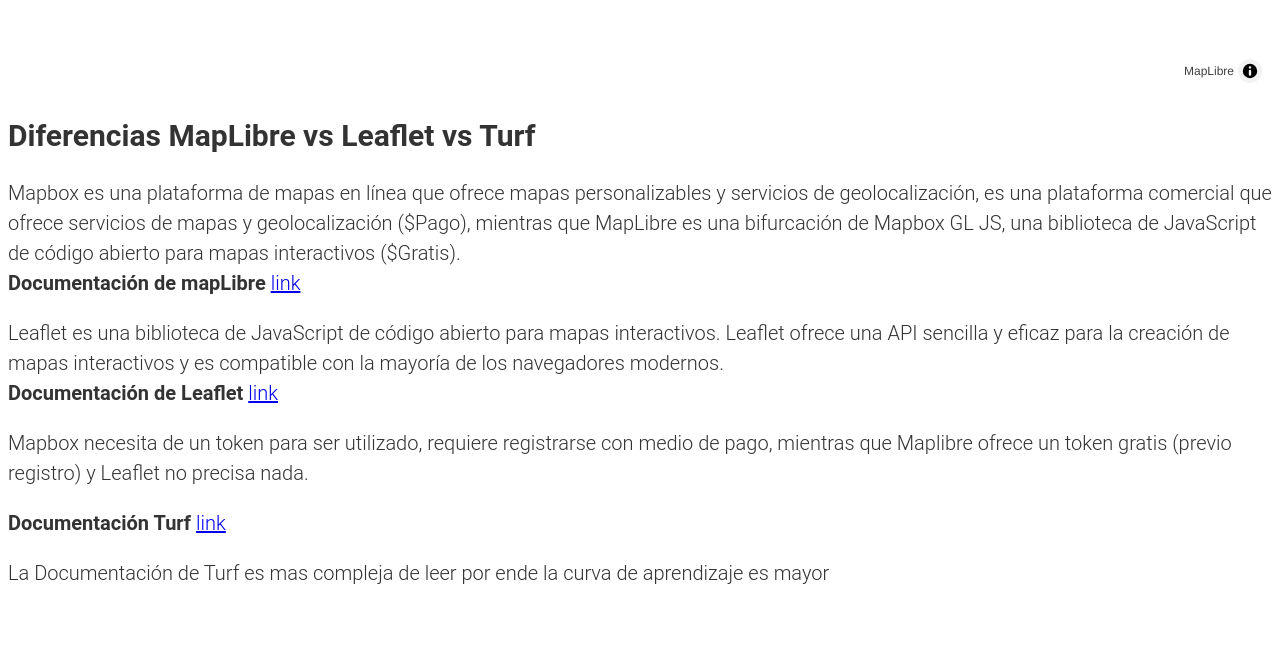
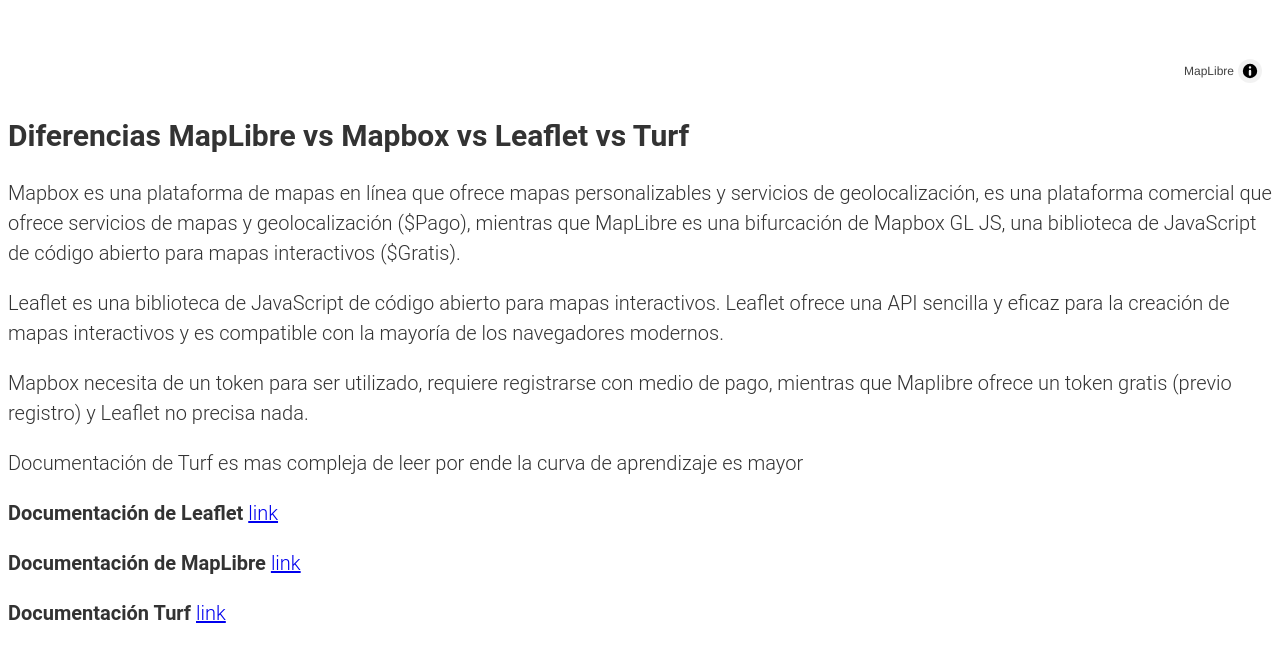
Before and after one commit to mgerezqa/libreriasDeGeoposicionamiento, a plain HTML site: page index.html in a window 1280 px wide. Shown: the part 857-1505 px from the top of the page. Before the commit the page ends 1465 px from the top, so only its background shows below. Drawn offline with nearby package versions, Linux system fonts and the light colour scheme; no server answers.

Commit message:
Agrego token mapLibre y corrijo informacion

```diff
--- a/index.html
+++ b/index.html
@@ -19,16 +19,13 @@
     <script src='https://unpkg.com/maplibre-gl@4.1.2/dist/maplibre-gl.js'></script>
     <script src="scriptMapLibre.js"></script>
 
-    <h1>Diferencias MapLibre vs Leaflet vs Turf</h1>
-    <p>Mapbox es una plataforma de mapas en línea que ofrece mapas personalizables y servicios de geolocalización, es una plataforma comercial que ofrece servicios de mapas y geolocalización ($Pago), mientras que MapLibre es una bifurcación de Mapbox GL JS, una biblioteca de JavaScript de código abierto para mapas interactivos ($Gratis).
-    <br><strong> Documentación de mapLibre </strong>  <a href="https://maplibre.org/maplibre-gl-js/docs/examples/" target="_blank" >link</a>
-    </p>
-    <p>
-    Leaflet es una biblioteca de JavaScript de código abierto para mapas interactivos. Leaflet ofrece una API sencilla y eficaz para la creación de mapas interactivos y es compatible con la mayoría de los navegadores modernos.
-    <br><strong> Documentación de Leaflet </strong> <a href = "https://leafletjs.com/reference.html" target="_blank" >link</a>
-    </p>
+    <h1>Diferencias MapLibre vs Mapbox vs Leaflet vs Turf</h1>
+    <p>Mapbox es una plataforma de mapas en línea que ofrece mapas personalizables y servicios de geolocalización, es una plataforma comercial que ofrece servicios de mapas y geolocalización ($Pago), mientras que MapLibre es una bifurcación de Mapbox GL JS, una biblioteca de JavaScript de código abierto para mapas interactivos ($Gratis).</p>
+    <p>Leaflet es una biblioteca de JavaScript de código abierto para mapas interactivos. Leaflet ofrece una API sencilla y eficaz para la creación de mapas interactivos y es compatible con la mayoría de los navegadores modernos.</p>
     <p>Mapbox necesita de un token para ser utilizado, requiere registrarse con medio de pago, mientras que Maplibre ofrece un token gratis (previo registro) y Leaflet no precisa nada.</p>
+    <p>Documentación de Turf es mas compleja de leer por ende la curva de aprendizaje es mayor </p>
+    <p><strong> Documentación de Leaflet </strong> <a href = "https://leafletjs.com/reference.html" target="_blank" >link</a></p>
+    <p><strong> Documentación de MapLibre </strong>  <a href="https://maplibre.org/maplibre-gl-js/docs/examples/" target="_blank" >link</a></p>
     <p> <strong> Documentación Turf </strong> <a href="https://turfjs.org/" target="_blank" >link</a></p>
-    <p> La Documentación de Turf es mas compleja de leer por ende la curva de aprendizaje es mayor </p>
 </body>
 </html>
```
Also changed, not shown: 1 other file.
